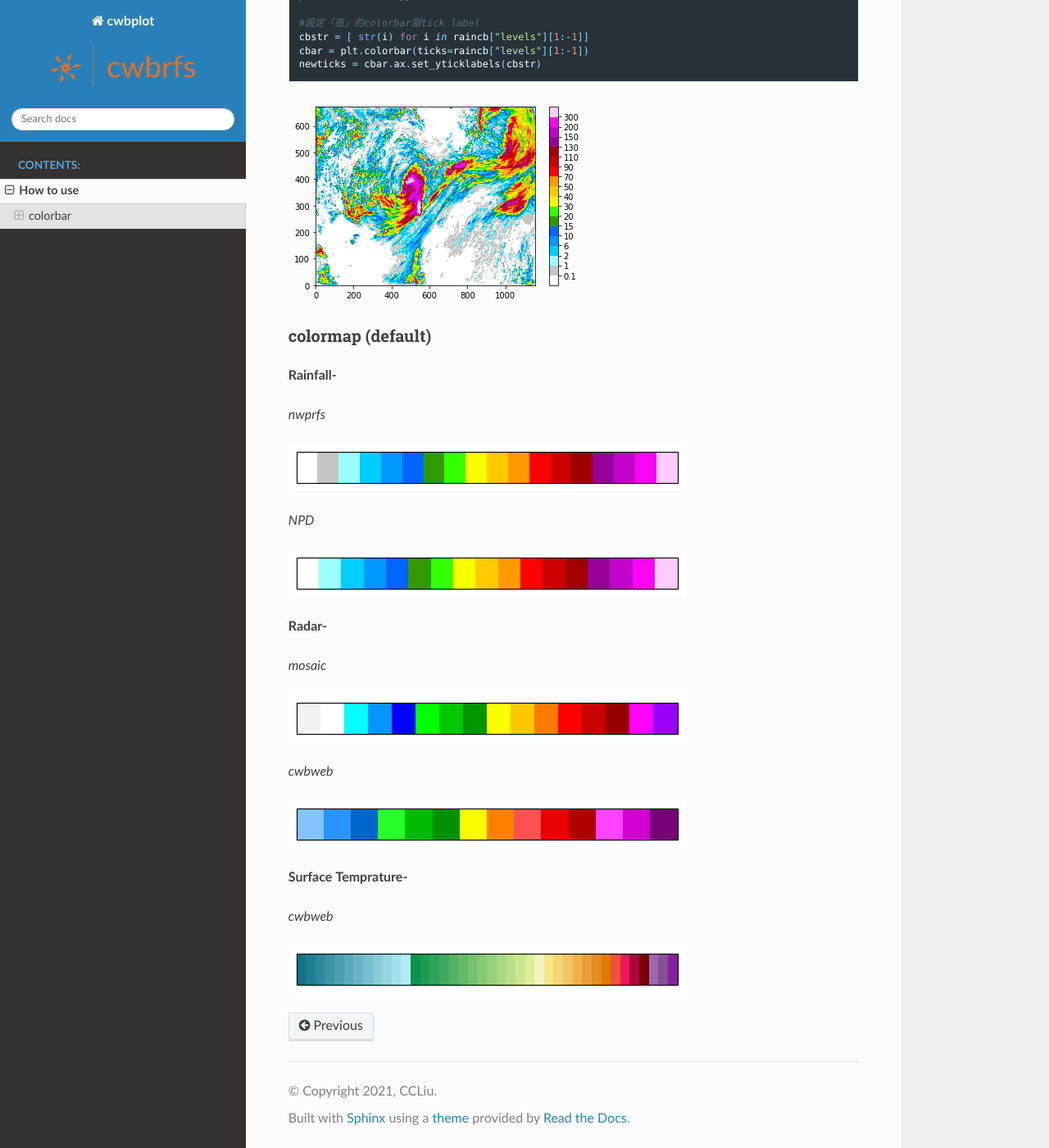
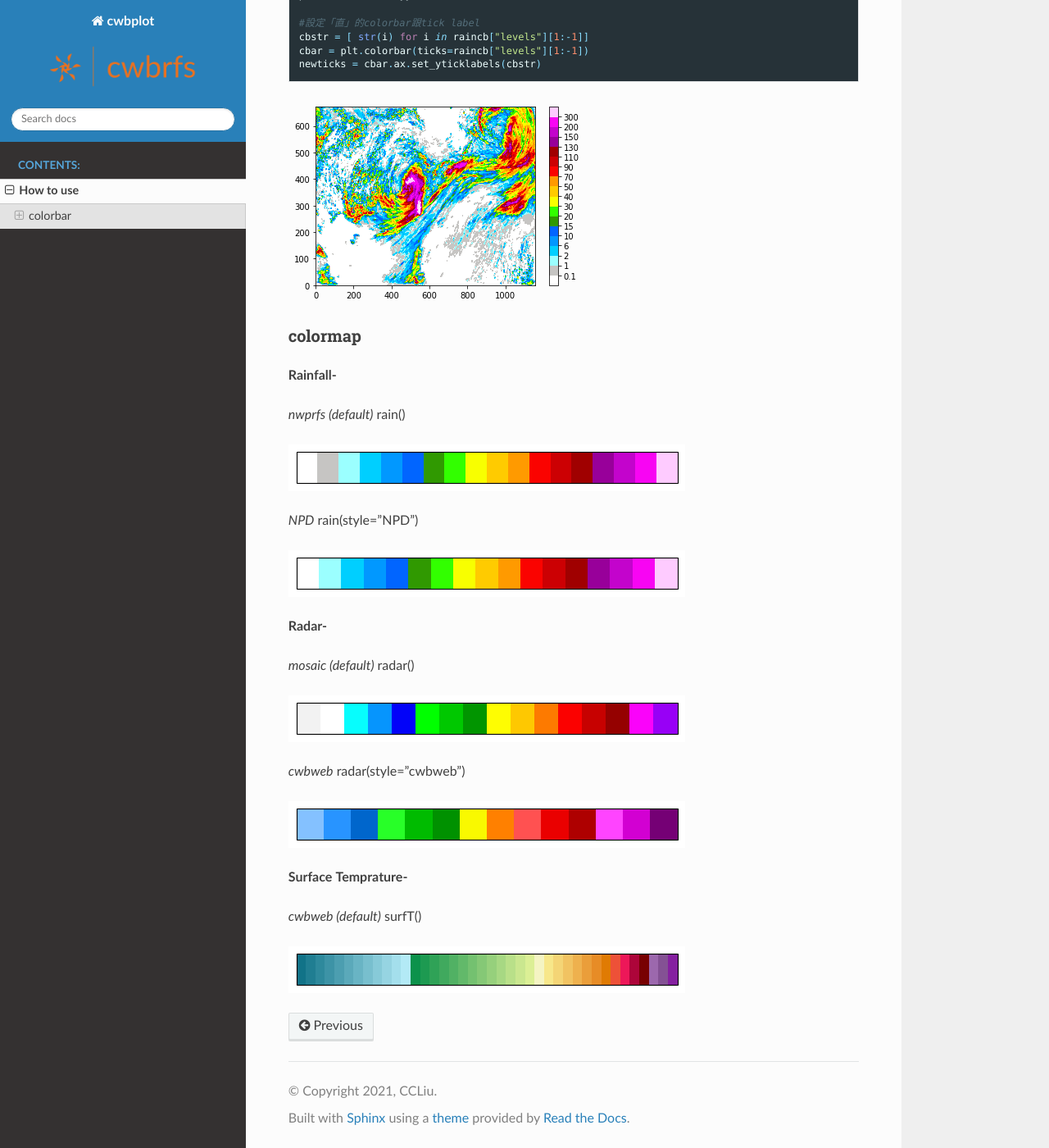
Before and after one commit to Liu-CWB/cwbplot, a Sphinx documentation site: the page built from docs/source/use_example.rst, in a window 1280 px wide and 1400 px high, scrolled down 494 px. Shown: the whole window at 82% size. Built offline with Sphinx 7.4.7 and the Read the Docs theme 2.0.0, drawn with Linux system fonts in a browser that asks for light colours.

Commit message:
Update use_example.rst

```diff
--- a/docs/source/use_example.rst
+++ b/docs/source/use_example.rst
@@ -32,33 +32,33 @@ example
 .. image:: ./image/raincolorbar_cwbrfs.png
 
 
-colormap (default)
+colormap
 ^^^^^
 
 **Rainfall-**
 
-*nwprfs*
+*nwprfs (default)* rain()
 
 .. image:: ./image/colormap/rain_nwprfs.png
 
-*NPD*
+*NPD* rain(style="NPD")
 
 .. image:: ./image/colormap/rain_npd.png
 
 
 **Radar-**
 
-*mosaic*
+*mosaic (default)* radar()
 
 .. image:: ./image/colormap/radar_mosaic.png
 
-*cwbweb*
+*cwbweb* radar(style="cwbweb")
 
 .. image:: ./image/colormap/radar_cwbweb.png
 
 
 **Surface** **Temprature-**
 
-*cwbweb*
+*cwbweb (default)* surfT()
 
 .. image:: ./image/colormap/surfT_cwbweb.png
```
